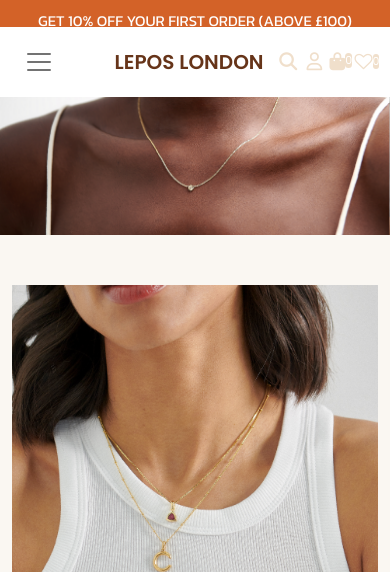
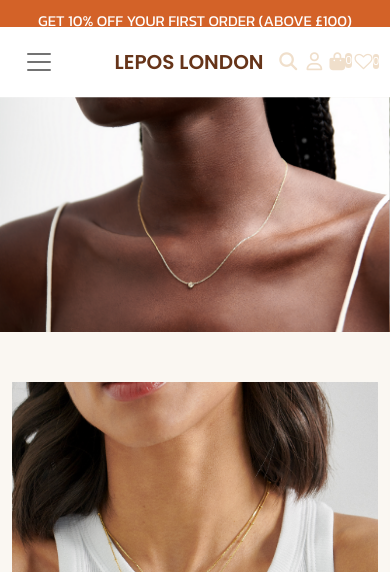
Before and after one commit to denishjpatel/lepos_of_london, a Django app: page / in a window 390 px wide. Shown: the top 572 px of the page. Run offline with Django 4.2, Linux system fonts and the light colour scheme; data comes from the database, SQL or seed files in the repository; some libraries are stand-ins or nearby versions.

Commit message:
Update style.css

```diff
--- a/static/assets/css/style.css
+++ b/static/assets/css/style.css
@@ -1394,6 +1394,9 @@ body {
 }
 
 @media (max-width: 991px) {
+    .hero-slider{
+	margin-top: 97px;
+    }
     .carousel-item {
         height: inherit;
     }
```
